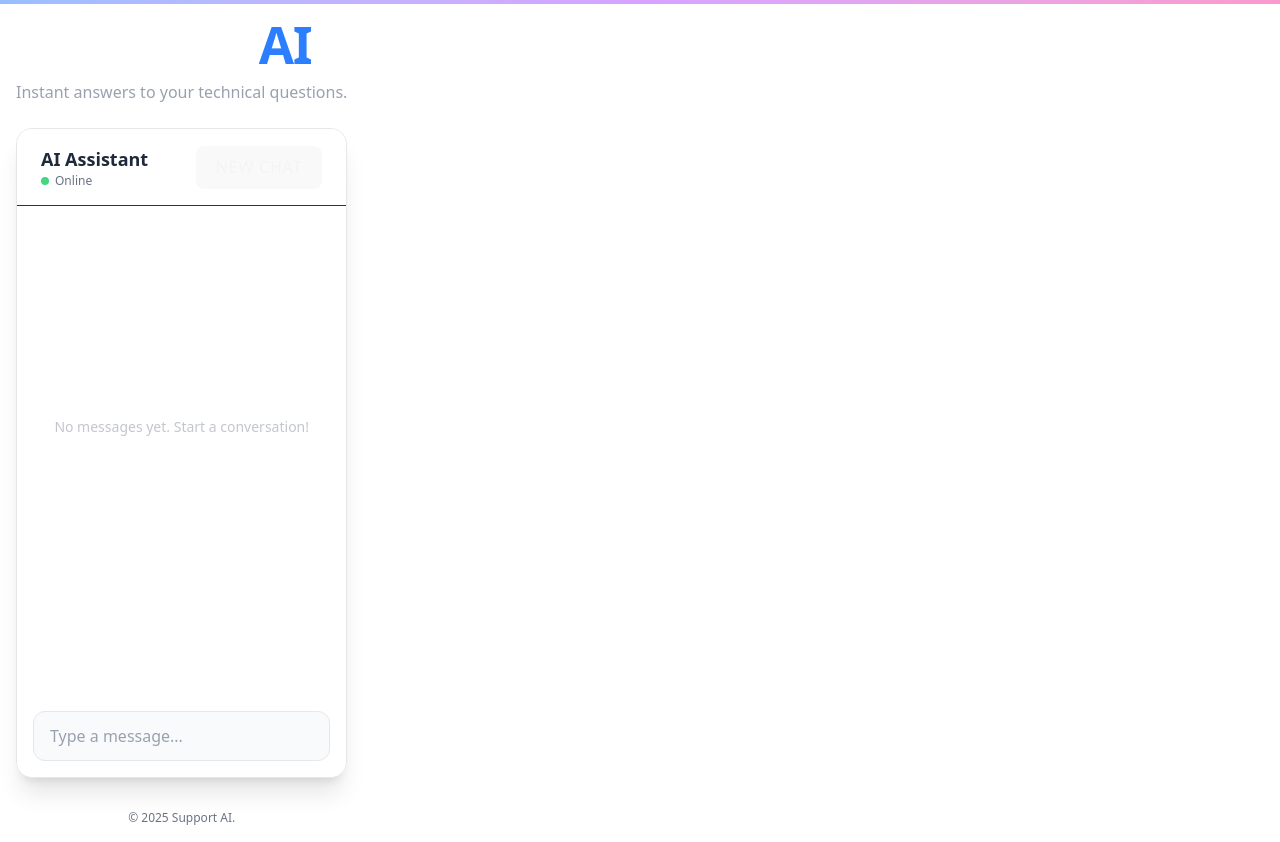
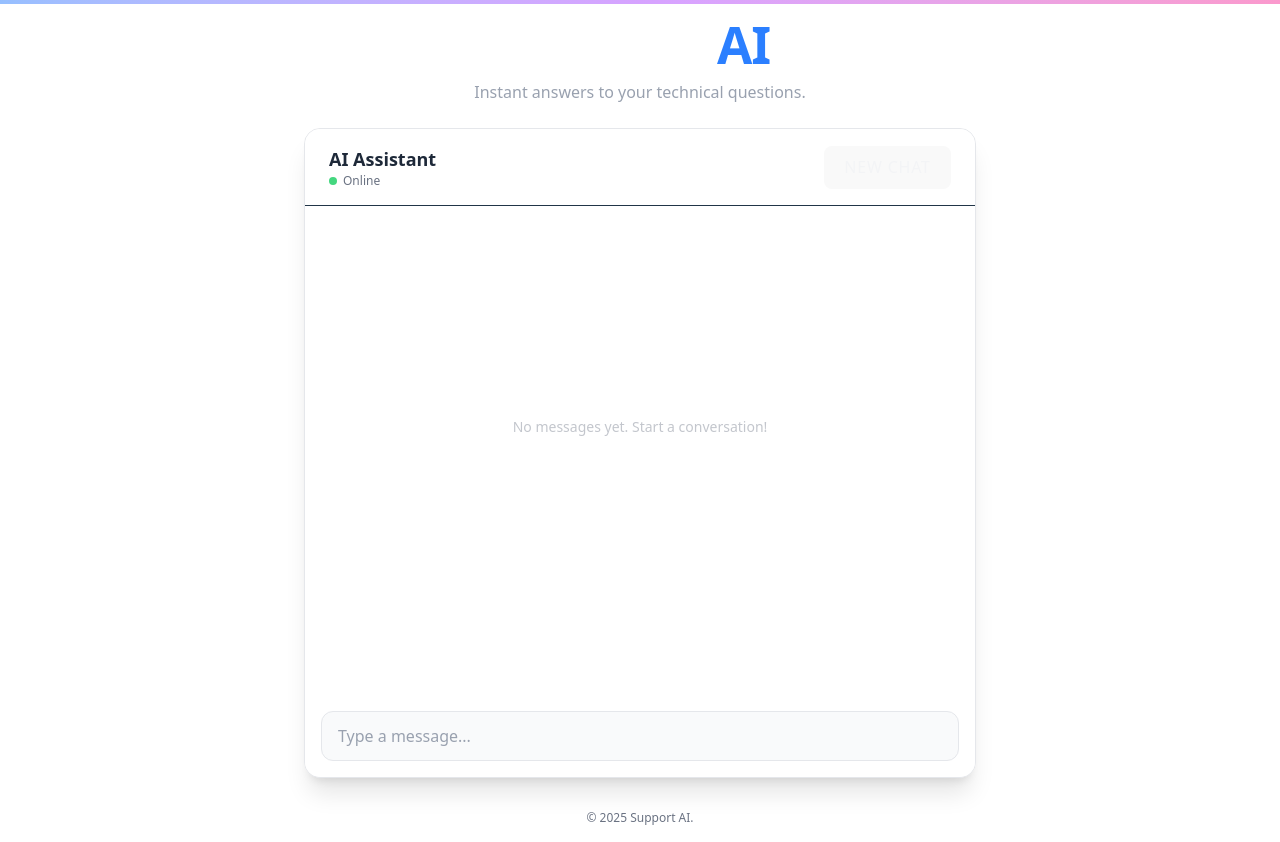
Before and after one commit to nogamenolife12/llm-customer-support, a React (Vite) app in the folder Frontend/: page / in a window 1280 px wide. Built offline with nearby package versions, Linux system fonts and the light colour scheme.

Commit message:
polishing

```diff
--- a/Frontend/src/App.tsx
+++ b/Frontend/src/App.tsx
@@ -2,7 +2,7 @@ import { ChatContainer } from "./Components/ChatContainer";
 
 function App() {
   return (
-    <div className="min-h-screen bg-[radial-gradient(ellipse_at_top_left,var(--tw-gradient-stops))] from-slate-900 via-gray-900 to-black flex flex-col items-center justify-center p-4">
+    <div className="min-h-screen min-w-screen bg-[radial-gradient(ellipse_at_top_left,var(--tw-gradient-stops))] from-slate-900 via-gray-900 to-black flex flex-col items-center justify-center p-4">
       {/* Optional: Add a subtle decorative element */}
       <div className="absolute top-0 left-0 w-full h-1 bg-linear-to-r from-blue-500 via-purple-500 to-pink-500 opacity-50"></div>
 
--- a/Frontend/src/Components/ChatContainer.tsx
+++ b/Frontend/src/Components/ChatContainer.tsx
@@ -88,7 +88,7 @@ export const ChatContainer: React.FC = () => {
     };
 
   return (
-    <div className="flex flex-col h-162.5 max-w-screen mx-auto border border-gray-200 rounded-2xl shadow-xl bg-white overflow-hidden transition-all">
+    <div className="flex flex-col h-162.5 max-w-2xl mx-auto border border-gray-200 rounded-2xl shadow-xl bg-white overflow-hidden transition-all">
       {/* Header */}
       <div className="px-6 py-4 border-b flex justify-between items-center bg-white/80 backdrop-blur-md sticky top-0 z-10">
         <div>
```
